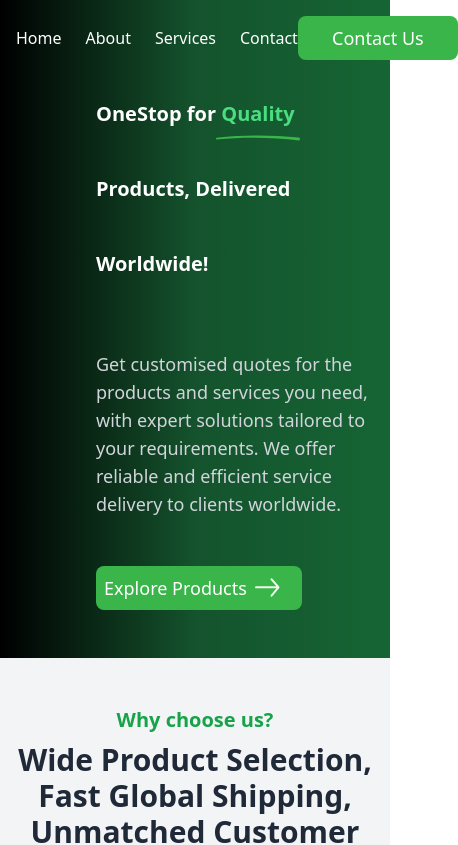
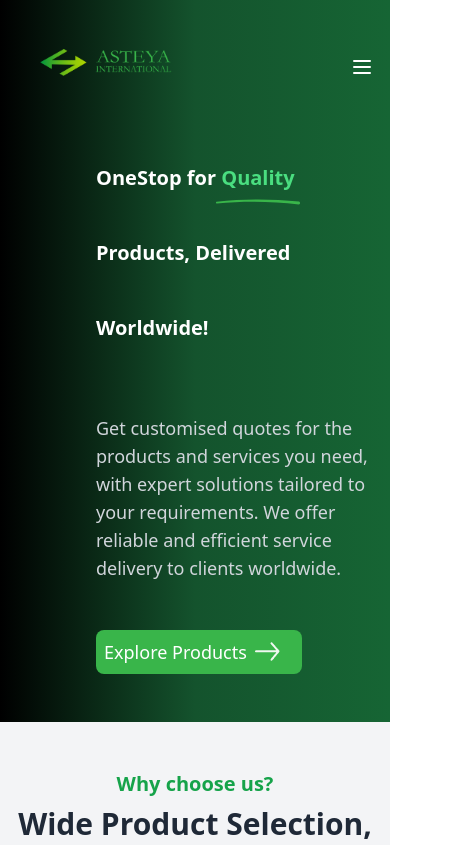
Before and after one commit to Techdiyaa/Asteya_International, a React (Create React App) app: page / in a window 390 px wide. Shown: the top 845 px of the page, 458 px wide, since content can reach past the window. Built offline with nearby package versions, Linux system fonts and the light colour scheme.

Commit message:
responsive done

```diff
--- a/src/Components/Navbar.jsx
+++ b/src/Components/Navbar.jsx
@@ -1,29 +1,66 @@
-import React from 'react';
+import React, { useState } from 'react';
 import logo from '../images/logo.png'; // Adjust the path if your logo is in a different folder
 
 const Navbar = () => {
+  const [menuOpen, setMenuOpen] = useState(false);
+
   return (
-    <header className="bg-gradient-to-r from-black via-green-900 to-green-800 p-4">
+    <header className="bg-gradient-to-r from-black via-green-900 to-green-800 p-4 relative">
       <div className="container mx-auto flex items-center justify-between">
         {/* Logo Section */}
         <div className="flex items-center space-x-4">
           <img src={logo} alt="Logo" className="w-48" />
         </div>
 
-        {/* Navigation Links */}
-        <nav className="flex space-x-6">
+        {/* Mobile Hamburger Menu */}
+        <div className="lg:hidden">
+          <button onClick={() => setMenuOpen(!menuOpen)} className="text-white">
+            <svg
+              xmlns="http://www.w3.org/2000/svg"
+              fill="none"
+              viewBox="0 0 24 24"
+              stroke="currentColor"
+              className="h-6 w-6"
+            >
+              <path
+                strokeLinecap="round"
+                strokeLinejoin="round"
+                strokeWidth="2"
+                d="M4 6h16M4 12h16M4 18h16"
+              />
+            </svg>
+          </button>
+        </div>
+
+        {/* Navigation Links for Larger Screens */}
+        <nav className="hidden lg:flex space-x-6">
           <a href="#" className="text-white hover:text-green-400">Home</a>
           <a href="#" className="text-white hover:text-green-400">About</a>
           <a href="#" className="text-white hover:text-green-400">Services</a>
           <a href="#" className="text-white hover:text-green-400">Contact</a>
         </nav>
 
-        {/* Button Section */}
-        <div>
-          <button className="bg-[#39B54A] hover:bg-green-600 text-white  rounded-lg text-lg font-medium flex justify-center items-center w-[10rem] p-2">
-             Contact Us
+        {/* Button Section for Larger Screens */}
+        <div className="hidden lg:block">
+          <button className="bg-[#39B54A] hover:bg-green-600 text-white rounded-lg text-lg font-medium flex justify-center items-center w-[10rem] p-2">
+            Contact Us
           </button>
         </div>
+      </div>
+
+      {/* Dropdown Menu for Small Screens */}
+      <div
+        className={`${menuOpen ? 'block' : 'hidden'} lg:hidden bg-black bg-opacity-80 absolute w-full top-[60px] left-0 p-4 z-10`}
+      >
+        <nav className="flex flex-col space-y-4">
+          <a href="#" className="text-white hover:text-green-400">Home</a>
+          <a href="#" className="text-white hover:text-green-400">About</a>
+          <a href="#" className="text-white hover:text-green-400">Services</a>
+          <a href="#" className="text-white hover:text-green-400">Contact</a>
+          <button className="bg-[#39B54A] hover:bg-green-600 text-white rounded-lg text-lg font-medium p-2 w-full">
+            Contact Us
+          </button>
+        </nav>
       </div>
     </header>
   );
```
